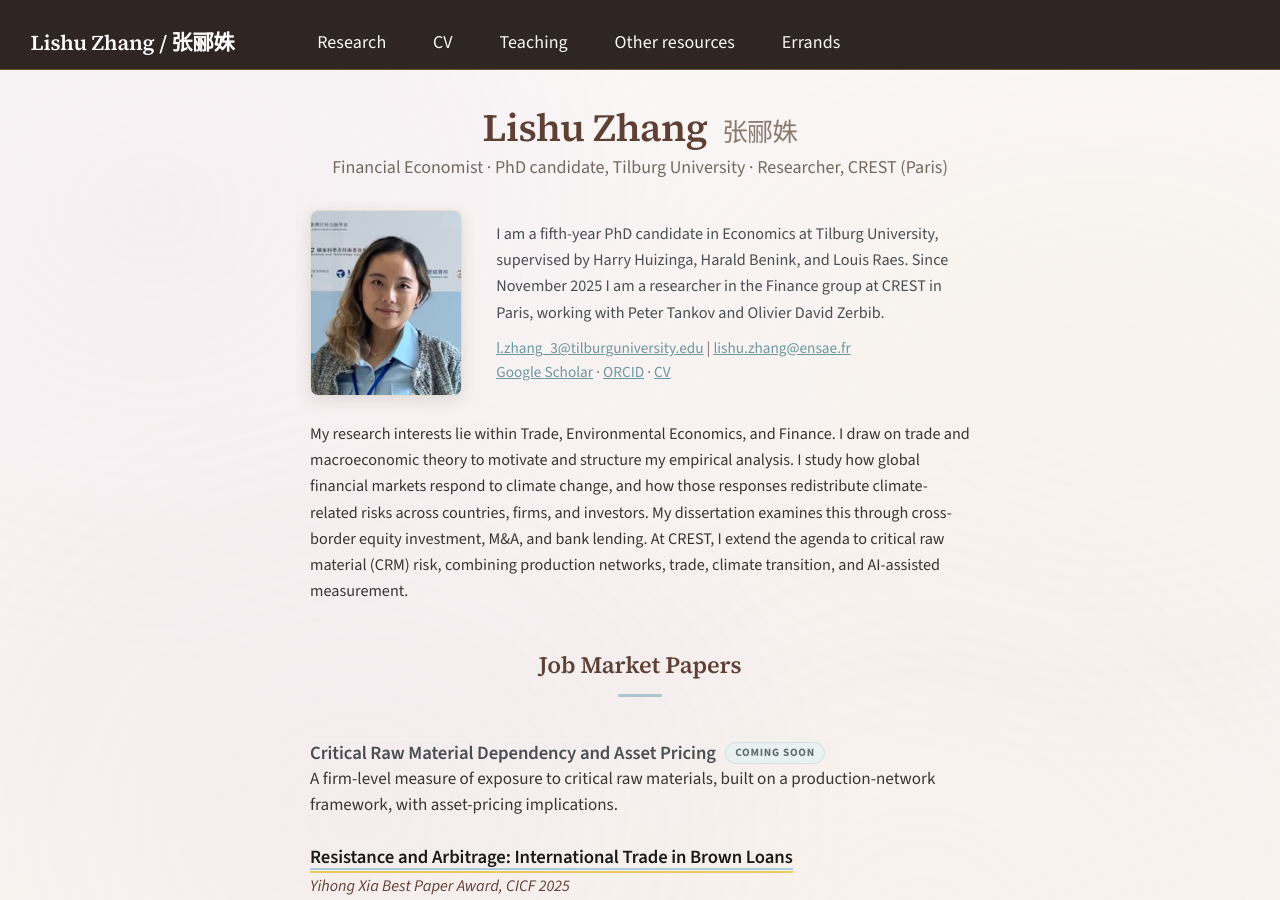
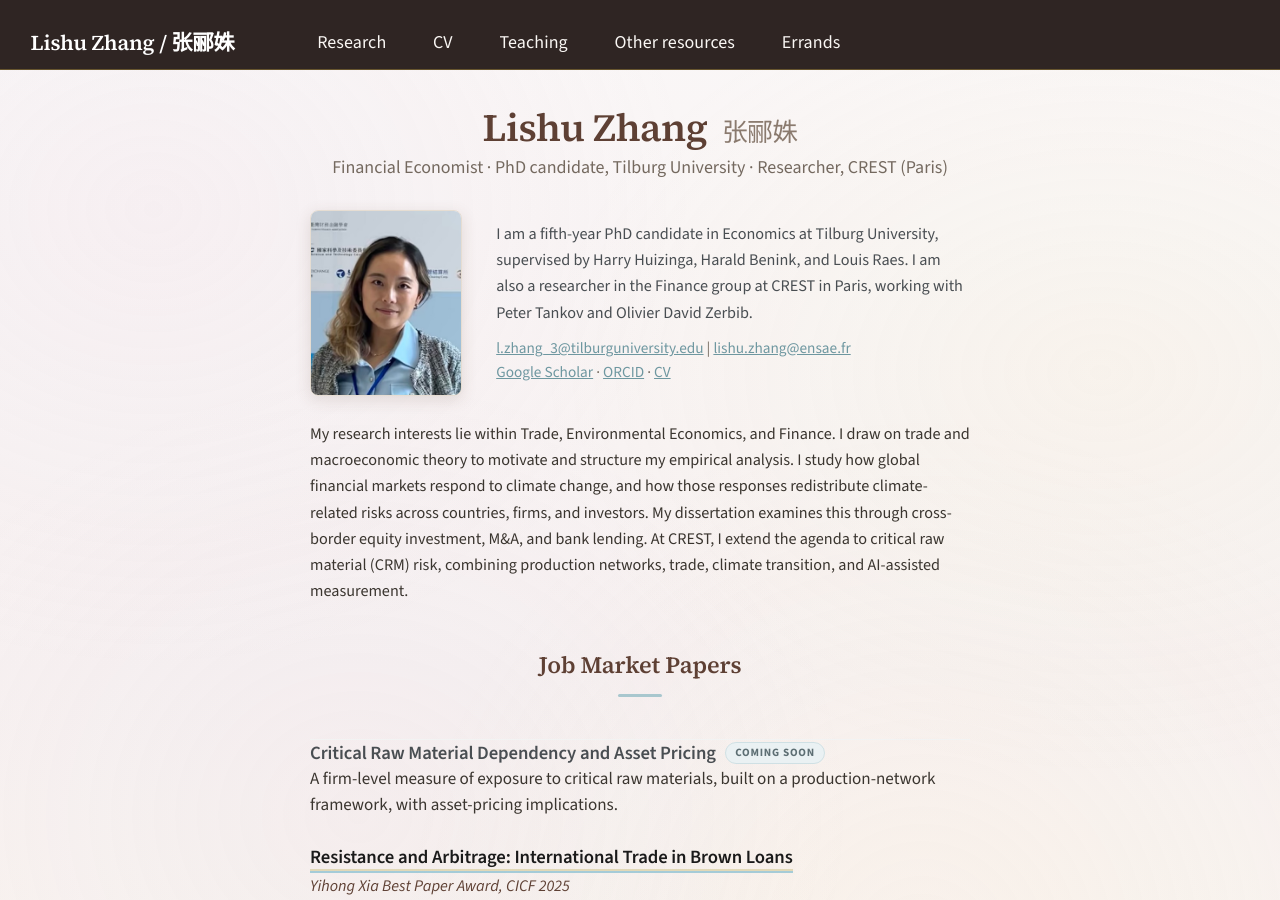
Before and after one commit to LishuZ/LishuZ.github.io, a Jekyll site: the page built from _pages/about.md, in a window 1280 px wide and 900 px high. Built offline with Jekyll 4.4.1, drawn with Linux system fonts in a browser that asks for light colours.

Commit message:
Double underline: yellow over blue, tighter, muted yellow; bio 'I am also'
Co-Authored-By: Claude Opus 4.8 (1M context) <noreply@anthropic.com>

```diff
--- a/_pages/about.md
+++ b/_pages/about.md
@@ -99,7 +99,7 @@ author_profile: false
 <div class="intro-row">
   <img class="intro-photo" src="/images/newpic.jpg" alt="Lishu Zhang">
   <div class="intro-text">
-    <p>I am a fifth-year PhD candidate in Economics at Tilburg University, supervised by Harry Huizinga, Harald Benink, and Louis Raes. Since November 2025 I am a researcher in the Finance group at CREST in Paris, working with Peter Tankov and Olivier David Zerbib.</p>
+    <p>I am a fifth-year PhD candidate in Economics at Tilburg University, supervised by Harry Huizinga, Harald Benink, and Louis Raes. I am also a researcher in the Finance group at CREST in Paris, working with Peter Tankov and Olivier David Zerbib.</p>
     <p class="contact"><a href="mailto:l.zhang_3@tilburguniversity.edu">l.zhang_3@tilburguniversity.edu</a>&nbsp;|&nbsp;<a href="mailto:lishu.zhang@ensae.fr">lishu.zhang@ensae.fr</a><br><a href="https://scholar.google.com/citations?hl=zh-CN&user=19jsgQMAAAAJ">Google Scholar</a>&nbsp;·&nbsp;<a href="https://orcid.org/0000-0003-0237-7664">ORCID</a>&nbsp;·&nbsp;<a href="/files/cv.pdf">CV</a></p>
   </div>
 </div>
```
Also changed, not shown: other parts of _pages/about.md (+3 -3 lines), _pages/terms.md (+3 -3 lines).
